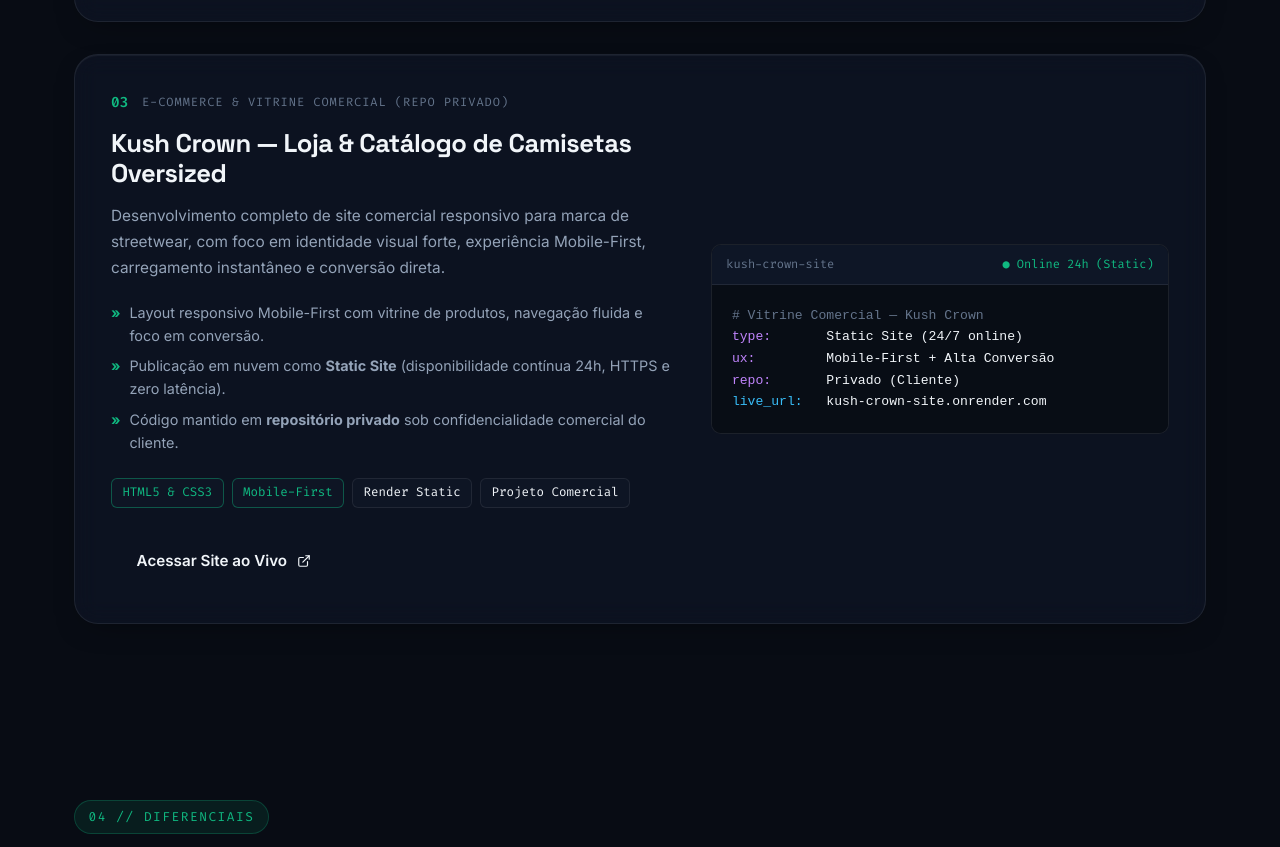
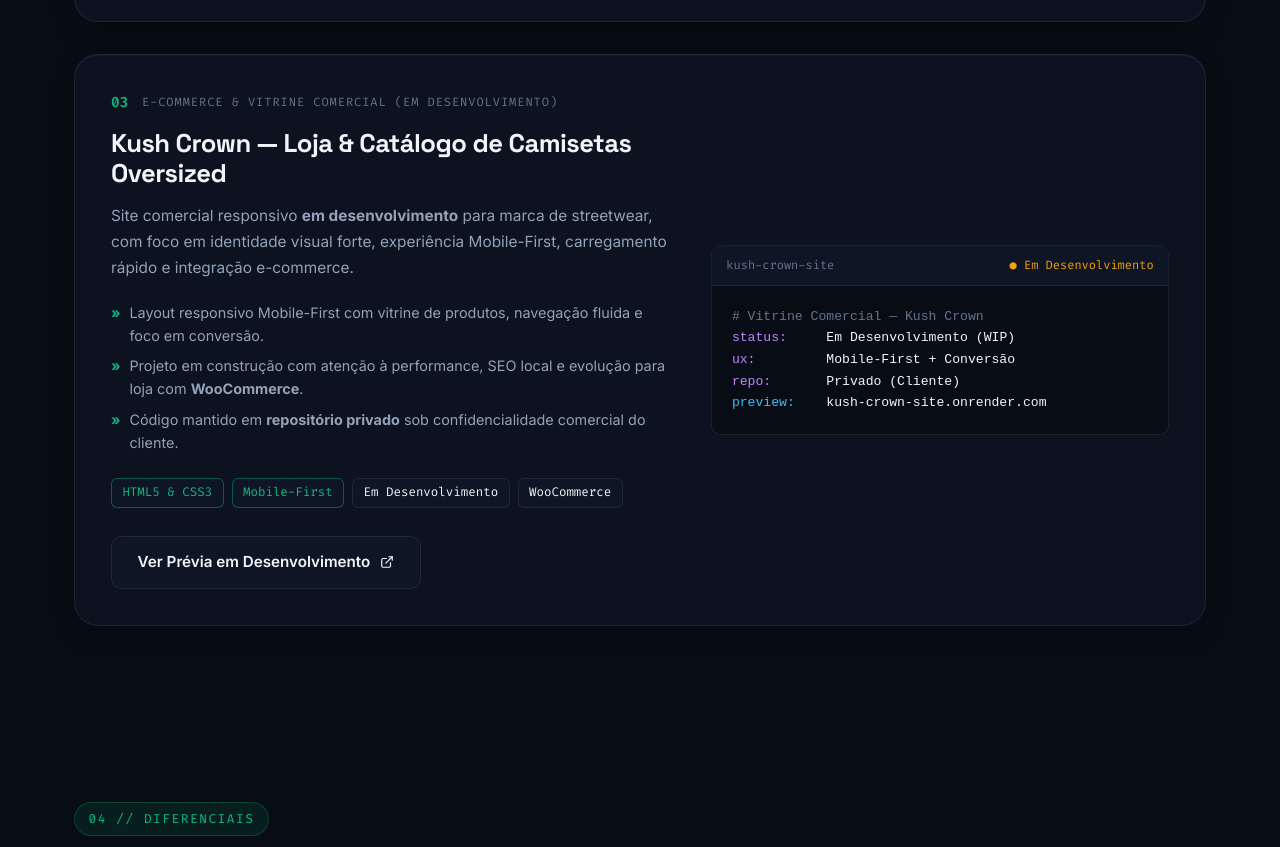
Before and after one commit to robertoccjunior/roberto-dev, a plain HTML site: page index.html in a window 1280 px wide. Shown: the part 5139-5986 px from the top of the page. Drawn offline with Linux system fonts and the light colour scheme.

Commit message:
chore: marca Kush Crown como Em Desenvolvimento e atualiza URL canonical do GitHub Pages

```diff
--- a/index.html
+++ b/index.html
@@ -14,11 +14,11 @@
   <meta name="theme-color" content="#080c14" />
 
   <!-- Canonical -->
-  <link rel="canonical" href="https://robertoccj.github.io/deploy_curriculo/" />
+  <link rel="canonical" href="https://robertoccjunior.github.io/roberto-dev/" />
 
   <!-- Open Graph -->
   <meta property="og:type" content="website" />
-  <meta property="og:url" content="https://robertoccj.github.io/deploy_curriculo/" />
+  <meta property="og:url" content="https://robertoccjunior.github.io/roberto-dev/" />
   <meta property="og:title" content="Roberto Corrêa Jr. | Desenvolvedor Back-End, Full Stack &amp; Cloud AWS" />
   <meta property="og:description" content="Aplicações web em produção com Python (Flask/Django), Docker, infraestrutura na AWS, hospedagem, domínios e sites de alta performance." />
   <meta property="og:locale" content="pt_BR" />
@@ -52,7 +52,7 @@
     "@type": "Person",
     "name": "Roberto Corrêa Jr.",
     "jobTitle": "Desenvolvedor Back-End & Full Stack",
-    "url": "https://robertoccj.github.io/deploy_curriculo/",
+    "url": "https://robertoccjunior.github.io/roberto-dev/",
     "sameAs": [
       "https://github.com/robertoccjunior",
       "https://www.linkedin.com/in/roberto-carlos-correa-junior-8a2b50445/"
@@ -610,31 +610,31 @@
             </div>
           </article>
 
-          <!-- Projeto 03: Kush Crown (Projeto Comercial no Ar) -->
+          <!-- Projeto 03: Kush Crown (Em Desenvolvimento) -->
           <article class="project-box" data-category="web">
             <div class="proj-text-area">
               <div class="proj-meta-header">
                 <span class="proj-number">03</span>
-                <span class="proj-category-label">E-commerce &amp; Vitrine Comercial (Repo Privado)</span>
+                <span class="proj-category-label">E-commerce &amp; Vitrine Comercial (Em Desenvolvimento)</span>
               </div>
               <h3 class="proj-title">Kush Crown — Loja &amp; Catálogo de Camisetas Oversized</h3>
               <p class="proj-desc">
-                Desenvolvimento completo de site comercial responsivo para marca de streetwear, com foco em identidade visual forte, experiência Mobile-First, carregamento instantâneo e conversão direta.
+                Site comercial responsivo <strong>em desenvolvimento</strong> para marca de streetwear, com foco em identidade visual forte, experiência Mobile-First, carregamento rápido e integração e-commerce.
               </p>
               <ul class="proj-bullet-list">
                 <li>Layout responsivo Mobile-First com vitrine de produtos, navegação fluida e foco em conversão.</li>
-                <li>Publicação em nuvem como <strong>Static Site</strong> (disponibilidade contínua 24h, HTTPS e zero latência).</li>
+                <li>Projeto em construção com atenção à performance, SEO local e evolução para loja com <strong>WooCommerce</strong>.</li>
                 <li>Código mantido em <strong>repositório privado</strong> sob confidencialidade comercial do cliente.</li>
               </ul>
               <div class="proj-tags-list">
                 <span class="p-tag featured">HTML5 &amp; CSS3</span>
                 <span class="p-tag featured">Mobile-First</span>
-                <span class="p-tag">Render Static</span>
-                <span class="p-tag">Projeto Comercial</span>
+                <span class="p-tag">Em Desenvolvimento</span>
+                <span class="p-tag">WooCommerce</span>
               </div>
               <div>
-                <a href="https://kush-crown-site.onrender.com" target="_blank" rel="noopener noreferrer" class="btn btn-primary">
-                  <span>Acessar Site ao Vivo</span>
+                <a href="https://kush-crown-site.onrender.com" target="_blank" rel="noopener noreferrer" class="btn btn-outline">
+                  <span>Ver Prévia em Desenvolvimento</span>
                   <svg width="14" height="14" viewBox="0 0 24 24" fill="none" stroke="currentColor" stroke-width="2" stroke-linecap="round" stroke-linejoin="round" aria-hidden="true">
                     <path d="M18 13v6a2 2 0 0 1-2 2H5a2 2 0 0 1-2-2V8a2 2 0 0 1 2-2h6"></path>
                     <polyline points="15 3 21 3 21 9"></polyline>
@@ -647,14 +647,14 @@
             <div class="proj-visual-area" aria-hidden="true">
               <div class="pva-header">
                 <span>kush-crown-site</span>
-                <span style="color: var(--neon-emerald);">● Online 24h (Static)</span>
+                <span style="color: #f59e0b;">● Em Desenvolvimento</span>
               </div>
               <div class="pva-body">
                 <pre><code><span style="color: #64748b;"># Vitrine Comercial — Kush Crown</span>
-<span style="color: #c084fc;">type:</span>       Static Site (24/7 online)
-<span style="color: #c084fc;">ux:</span>         Mobile-First + Alta Conversão
+<span style="color: #c084fc;">status:</span>     Em Desenvolvimento (WIP)
+<span style="color: #c084fc;">ux:</span>         Mobile-First + Conversão
 <span style="color: #c084fc;">repo:</span>       Privado (Cliente)
-<span style="color: #38bdf8;">live_url:</span>   kush-crown-site.onrender.com</code></pre>
+<span style="color: #38bdf8;">preview:</span>    kush-crown-site.onrender.com</code></pre>
               </div>
             </div>
           </article>
```
Also changed, not shown: 1 other file.
